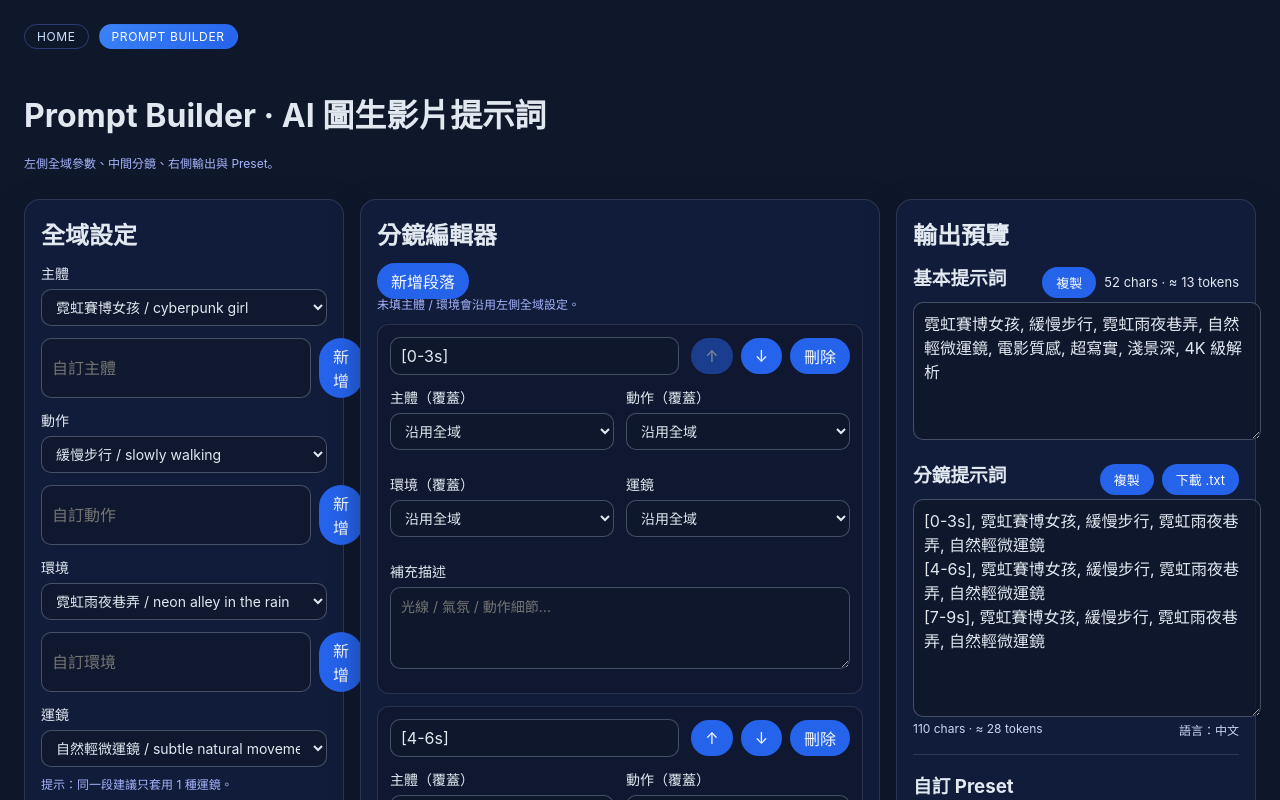
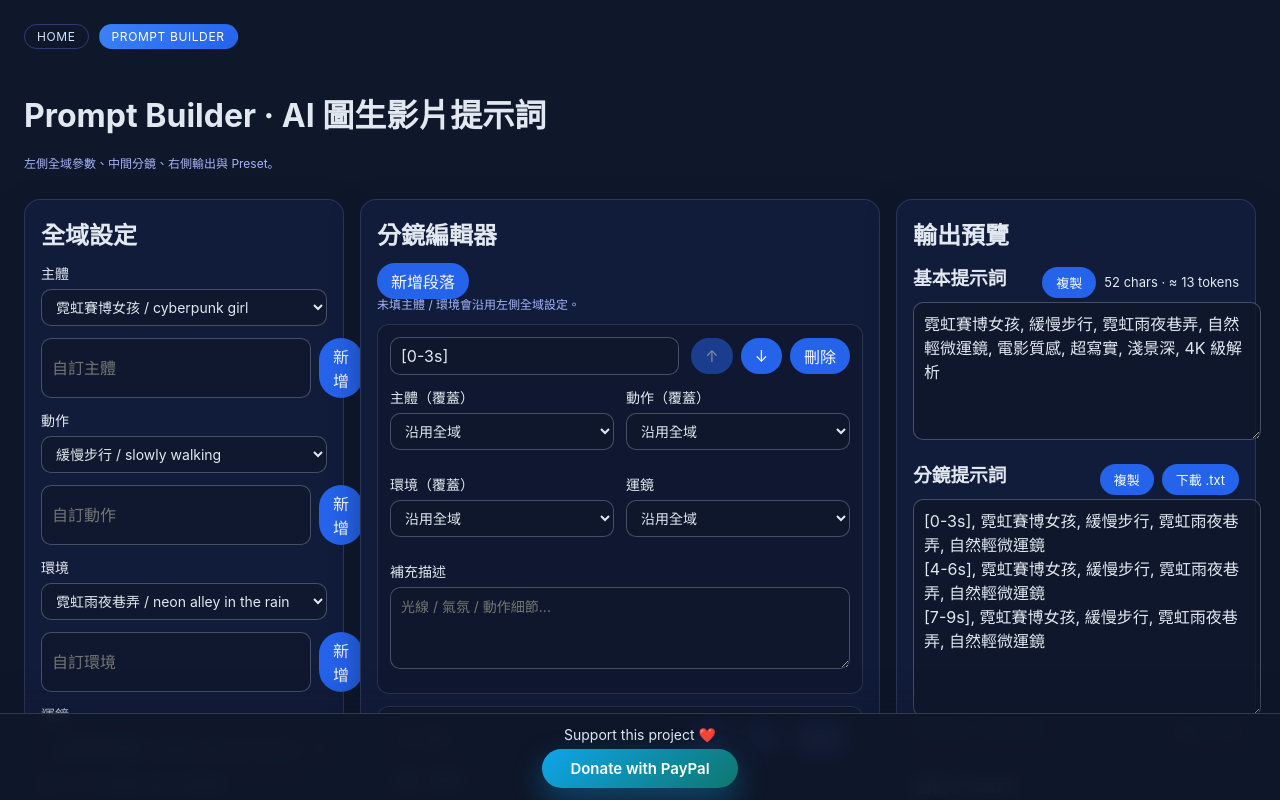
Before and after one commit to mavicair2tw/PromptBuilder, a React (Vite) app: page / in a window 1280 px wide. Shown: the top 800 px of the page. Built offline with nearby package versions, Linux system fonts and the light colour scheme.

Commit message:
fix: render donate bar

```diff
--- a/src/App.tsx
+++ b/src/App.tsx
@@ -345,6 +345,8 @@ const App = () => {
       </div>
 
       <PresetExamples examples={sampleSnapshots} onApply={applySnapshot} />
+
+      <DonateBar />
     </div>
   );
 };
```
